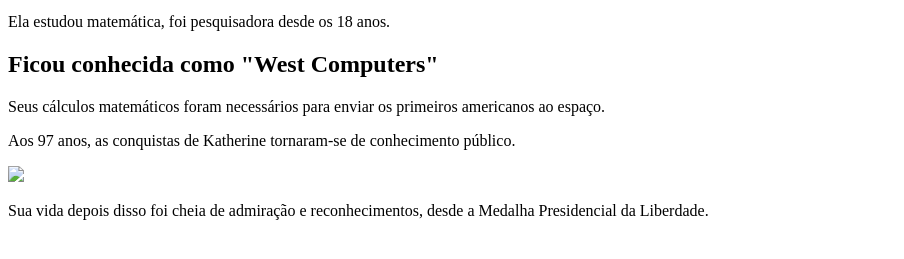
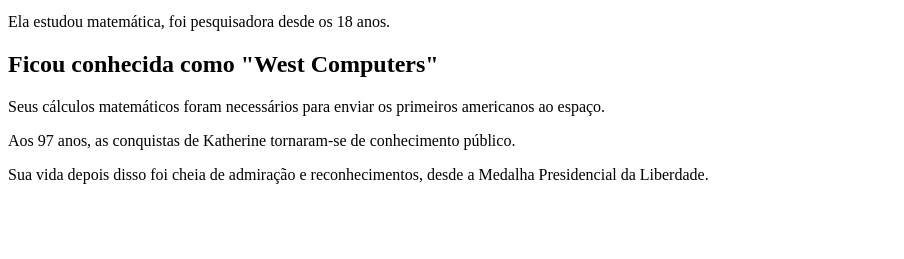
Before and after one commit to Cremetech/2023_cursoelasnatech, a plain HTML site: page index.html in a window 1280 px wide. Shown: the part 101-360 px from the top of the page, without its empty margins (0-904 px from the left). Drawn offline with Linux system fonts and the light colour scheme.

Commit message:
Update index.html
Excluindo uma imagem, sem permissão local via Github.

```diff
--- a/index.html
+++ b/index.html
@@ -12,7 +12,6 @@
 	<h2>Ficou conhecida como "West Computers"</h2>
 	<p>Seus cálculos matemáticos foram necessários para enviar os primeiros americanos ao espaço.</p>
 	<p>Aos 97 anos, as conquistas de Katherine tornaram-se de conhecimento público.</p>
-	<img src="C:\Users\creme\OneDrive\Documentos\Área de Trabalho\Desafio 1-Mulheres computacao\Imagem Katherine\Katherine-Johnson-250px.png" height=-250px>
 	<p>Sua vida depois disso foi cheia de admiração e reconhecimentos, desde a Medalha Presidencial da Liberdade.</p>
 </body>
 </html>
```
